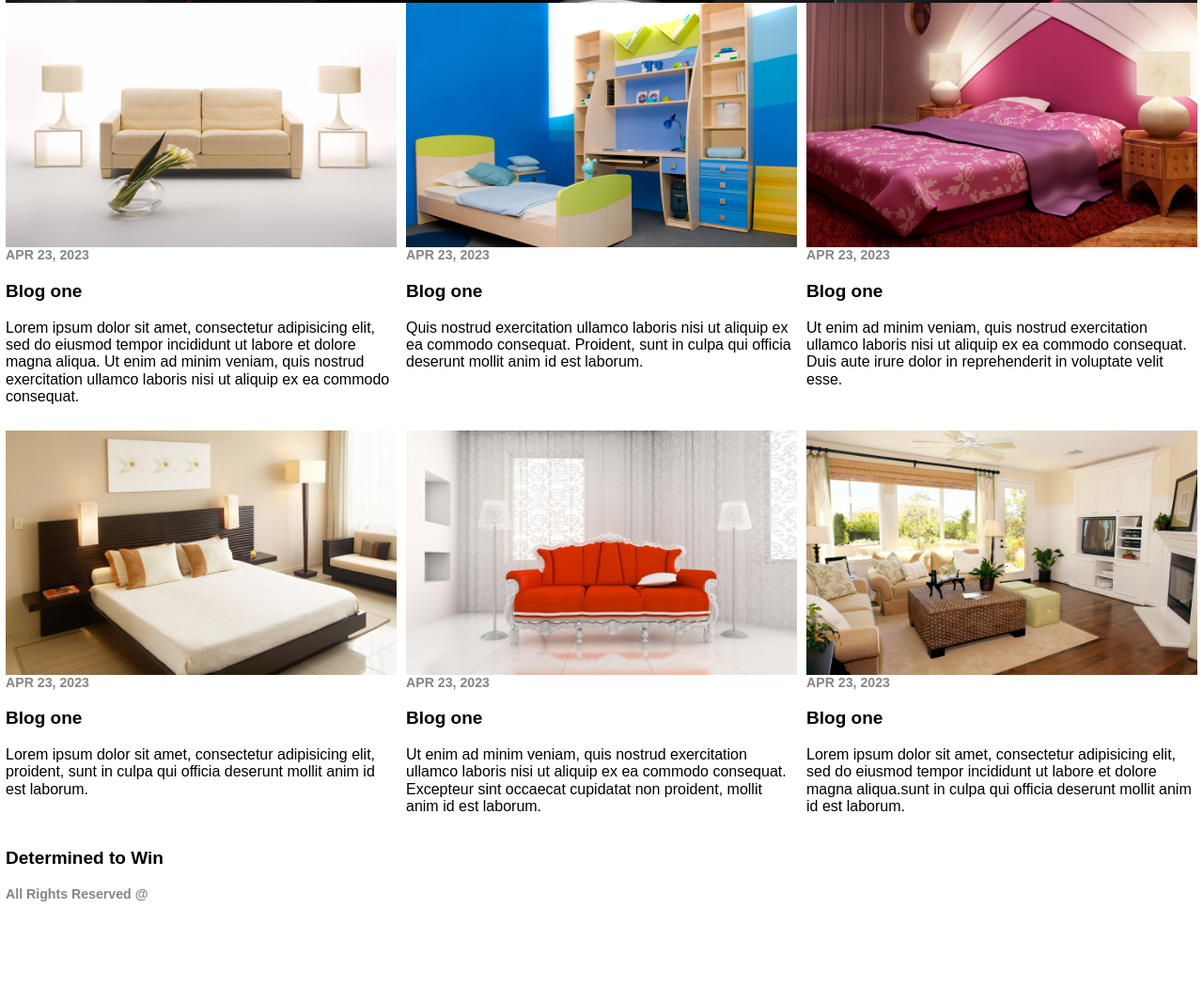
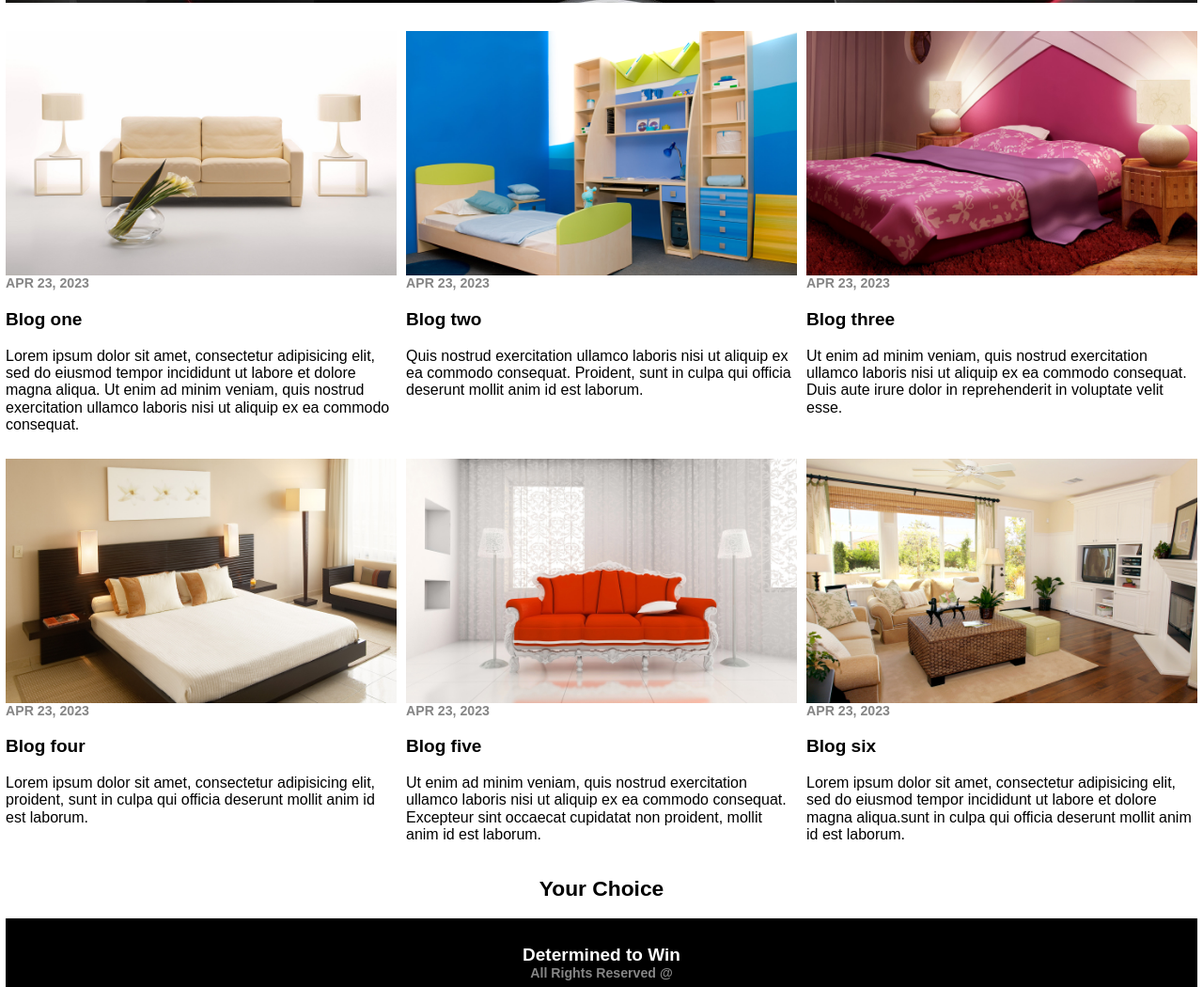
Before and after one commit to KitwanaSh/Front-end-projects, a browser extension: page Web_journal/index.html in a window 1280 px wide. Shown: the part 277-1327 px from the top of the page at 94% size. Before the commit the page ends 1237 px from the top, so only its background shows below. Drawn offline with nearby package versions, Linux system fonts and the light colour scheme.

Commit message:
FaT: update the css

```diff
--- a/Web_journal/css/style.css
+++ b/Web_journal/css/style.css
@@ -66,16 +66,36 @@ h3 {
     /*grid-template-columns: repeat(auto-fill, minmax(200px, 1fr));*/
     grid-template-columns: repeat(1, 1fr);
     grid-gap: 10px;
+    margin-top: 30px;
 }
 .img-grid {
     max-width: 100%;
     max-height: 100%;
 }
+.choice {
+    font-size: 1.425em;
+    text-align: center;
+}
+
+footer {
+    color: #fff;
+    background-color: #000;
+    text-align: center;
+    padding-top: 20px;
+    display: block;
+    padding-bottom: 15px;
+    line-height: 0;
+    margin: 0;
+}
+
+/* At the wide view */
 @media (min-width: 580px) {
     .blog-section {
         grid-template-columns: repeat(2, 1fr);
     }
 }
+
+/* At the wider view */
 @media (min-width: 740px) {
     .blog-section {
         grid-template-columns: repeat(3, 1fr);
--- a/Web_journal/index.html
+++ b/Web_journal/index.html
@@ -33,14 +33,14 @@
             <div class="blogs">
                 <img class ="img-grid" src="images/12.jpg" alt="image">
                 <span class ="tiny-date">APR 23, 2023</span>
-                <h3>Blog one</h3>
+                <h3>Blog two</h3>
                 <p class = "blog-par">Quis nostrud exercitation ullamco laboris nisi ut aliquip ex ea commodo consequat. Proident, sunt in culpa qui officia deserunt mollit anim id est laborum.</p>
             </div>
 
             <div class="blogs">
                 <img class ="img-grid" src="images/13.jpg" alt="image">
                 <span class ="tiny-date">APR 23, 2023</span>
-                <h3>Blog one</h3>
+                <h3>Blog three</h3>
                 <p class = "blog-par">Ut enim ad minim veniam, quis nostrud exercitation ullamco laboris nisi ut aliquip ex ea commodo consequat. Duis aute irure dolor in reprehenderit in voluptate velit esse.
                 </p>
             </div>
@@ -48,14 +48,14 @@
             <div class="blogs">
                 <img class ="img-grid" src="images/14.jpg" alt="image">
                 <span class ="tiny-date">APR 23, 2023</span>
-                <h3>Blog one</h3>
+                <h3>Blog four</h3>
                 <p class = "blog-par">Lorem ipsum dolor sit amet, consectetur adipisicing elit, proident, sunt in culpa qui officia deserunt mollit anim id est laborum.</p>
             </div>
 
             <div class="blogs">
                 <img class ="img-grid" src="images/15.jpg" alt="image">
                 <span class ="tiny-date">APR 23, 2023</span>
-                <h3>Blog one</h3>
+                <h3>Blog five</h3>
                 <p class = "blog-par">Ut enim ad minim veniam,
                 quis nostrud exercitation ullamco laboris nisi ut aliquip ex ea commodo consequat. Excepteur sint occaecat cupidatat non
                 proident, mollit anim id est laborum.</p>
@@ -64,10 +64,11 @@
             <div class="blogs">
                 <img class ="img-grid" src="images/16.jpg" alt="image">
                 <span class ="tiny-date">APR 23, 2023</span>
-                <h3>Blog one</h3>
+                <h3>Blog six</h3>
                 <p class = "blog-par">Lorem ipsum dolor sit amet, consectetur adipisicing elit, sed do eiusmod tempor incididunt ut labore et dolore magna aliqua.sunt in culpa qui officia deserunt mollit anim id est laborum.</p>
             </div>
         </div>
+        <h2 class = "choice">Your Choice</h2>
         <footer>
             <h3>Determined to Win</h3>
             <span class = "tiny-date">All Rights Reserved @</span>
```
